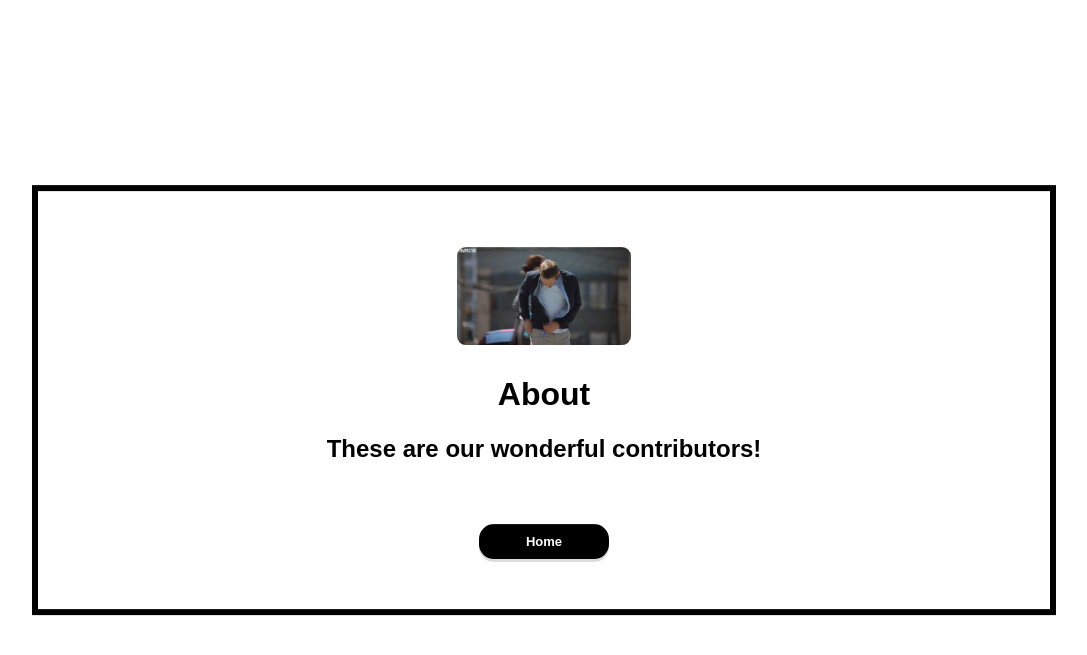
After one commit to akshitdesai/ContestReminder, a Django app: page /about/ in a window 1280 px wide. The commit adds this page. Shown: the top 655 px of the page, without its empty margins (96-1183 px from the left). Run offline with Django 3.2, Linux system fonts and the light colour scheme; data that the repository does not hold is empty.

Commit message:
Added About page to feature repo contributors
Included button to About page when logged in

Fixed formatting on About page

```diff
--- a/contestreminder/contestreminder/urls.py
+++ b/contestreminder/contestreminder/urls.py
@@ -17,8 +17,11 @@ from django.contrib import admin
 from django.urls import path, include
 from django.views.generic.base import TemplateView
 
+from users.views import contribute
+
 urlpatterns = [
     path('', TemplateView.as_view(template_name='home.html'), name='home'),
+    path('about/', contribute, name='about'),
     path('admin/', admin.site.urls),
     path('users/', include('users.urls')),
     path('users/', include('django.contrib.auth.urls')),
--- /dev/null
+++ b/contestreminder/templates/about.html
@@ -0,0 +1,25 @@
+{% extends 'base.html' %}
+{% load static %}
+
+{% block title %}About{% endblock %}
+
+{% block content %}
+	<div class="bg-text">
+		<img class="img" src="{% static 'images/Reminder.gif' %}" height = "110px" alt="Reminder">
+		<h1 style="color:black;">About</h1>
+		<h2>These are our wonderful contributors!</h2>
+		{% for contributor in contributors %}
+			{% if contributor.contributions == 1 %}
+				<a href="{{ contributor.html_url }}" target="_blank" rel="nofollow">
+					<img width="100" height="100" src="{{ contributor.avatar_url }}" title="{{ contributor.login }} contributed {{contributor.contributions}} time!"></img>
+				</a>
+			{% else %}
+				<a href="{{ contributor.html_url }}" target="_blank" rel="nofollow">
+					<img width="100" height="100" src="{{ contributor.avatar_url }}" title="{{ contributor.login }} contributed {{contributor.contributions}} times!"></img>
+				</a>
+			{% endif %}
+		{% endfor %}
+		</br></br>
+		<a class="btn2" href="{% url 'home' %}">Home</a>
+	</div>
+{% endblock %}
--- a/contestreminder/templates/home.html
+++ b/contestreminder/templates/home.html
@@ -9,11 +9,13 @@
 		<h1 style="color:black;">Contest Reminder</h1>
 		{% if user.is_authenticated %}
 			Hi {{ user.email }} </br></br>
-			<a class="btn2"  href="{% url 'logout' %}">Log Out</a>
+			<a class="btn2"  href="{% url 'logout' %}">Log Out</a> </br></br>
+			<a class="btn2"  href="{% url 'about' %}">About</a>
 		{% else %}
 			<p>You are not logged in</p>
 			<a class="btn2" href="{% url 'login' %}">Log In</a> </br>
-			<a class="btn2" href="{% url 'signup' %}">Sign Up</a>
+			<a class="btn2" href="{% url 'signup' %}">Sign Up</a> </br></br>
+			<a class="btn2" href="{% url 'about' %}">About</a>
 		{% endif %}
 
 		</br>
--- a/contestreminder/users/views.py
+++ b/contestreminder/users/views.py
@@ -1,4 +1,5 @@
 from django.shortcuts import render
+import requests
 
 # Create your views here.
 from django.urls import reverse_lazy
@@ -10,3 +11,10 @@ class SignUpView(CreateView):
     form_class = CustomUserCreationForm
     success_url = reverse_lazy('login')
     template_name = 'registration/signup.html'
+
+def contribute(request):
+    contributors = {}
+    url = 'https://api.github.com/repos/codestromer/ContestReminder/contributors'
+    response = requests.get(url)
+    contributors = response.json()
+    return render(request, 'about.html', {'contributors': contributors})
```
